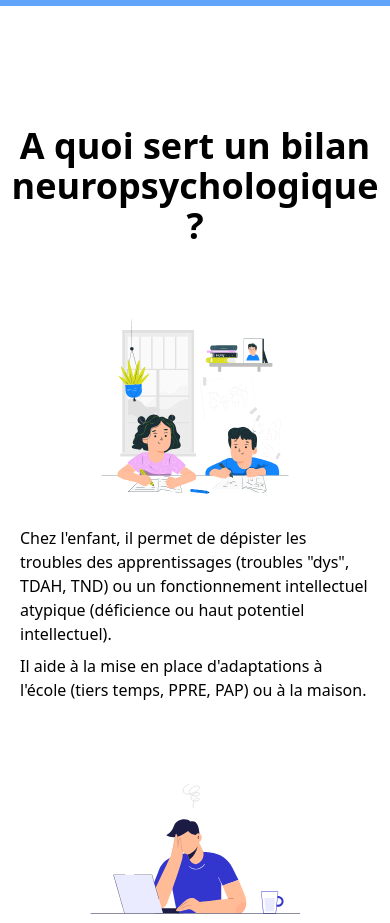
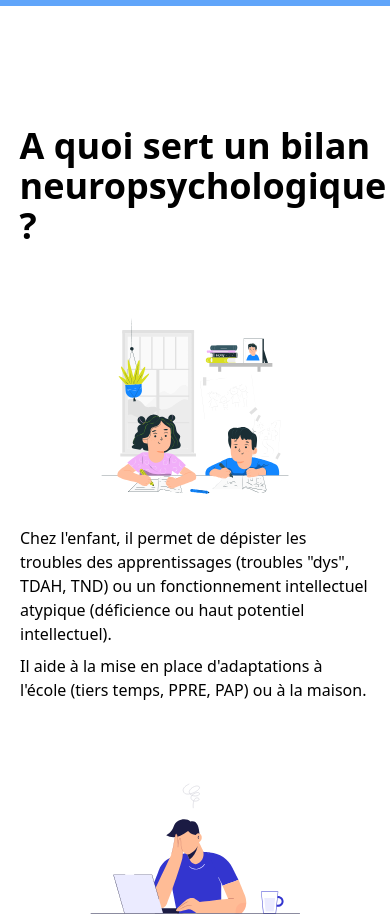
Before and after one commit to AlexandreKempf/mailysmiquel, a SvelteKit app: page / in a window 390 px wide. Shown: the part 2020-2943 px from the top of the page. Built offline with nearby package versions, Linux system fonts and the light colour scheme; a web font is replaced by a local one.

Commit message:
text center disable on phone

```diff
--- a/src/routes/+page.svelte
+++ b/src/routes/+page.svelte
@@ -62,7 +62,9 @@
 		/>
 	</div>
 	<div class="pt-30 mb-30">
-		<h1 class="text-4xl text-center mb-10 font-black">A quoi sert un bilan neuropsychologique ?</h1>
+		<h1 class="text-4xl mx-auto w-90% lg:text-center mb-10 font-black">
+			A quoi sert un bilan neuropsychologique ?
+		</h1>
 		<div class="flex flex-wrap justify-center mx-auto">
 			<div class="w-130 flex flex-col items-center m-5">
 				<lottie-player
```
